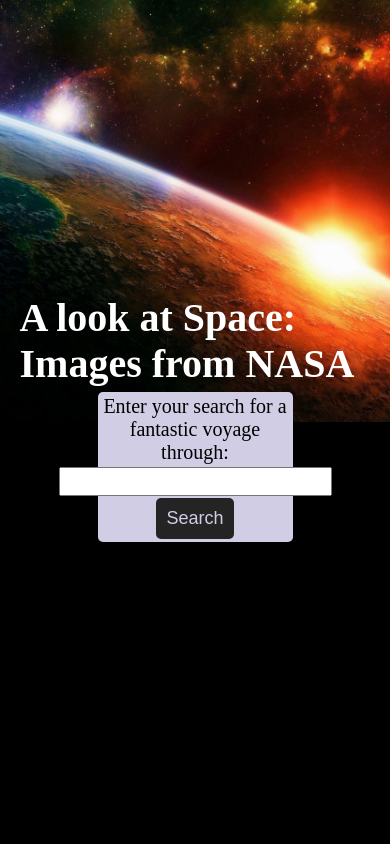
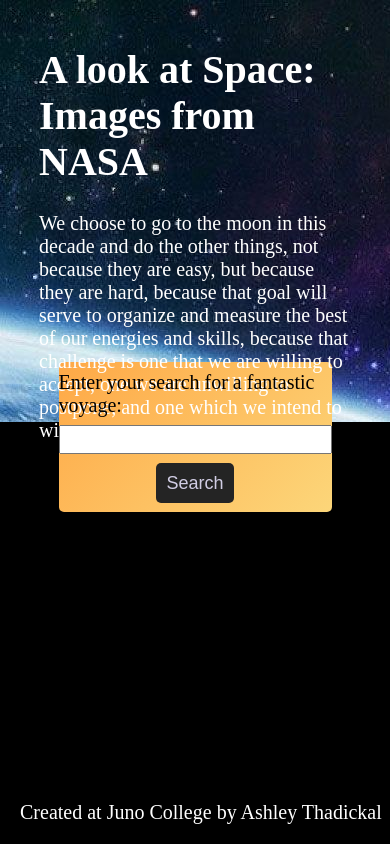
Before and after one commit to AshThadickal/ashleyThadickalProjectThree, a React (Create React App) app: page / in a window 390 px wide. Built offline with nearby package versions, Linux system fonts and the light colour scheme.

Commit message:
finalized styling including media queries

```diff
--- a/src/App.css
+++ b/src/App.css
@@ -1,4 +1,4 @@
-.App {
+/* .App {
   text-align: center;
 }
 
@@ -35,4 +35,4 @@
   to {
     transform: rotate(360deg);
   }
-}
+} */
--- a/src/App.js
+++ b/src/App.js
@@ -5,8 +5,7 @@
 import Popup from './Popup.js';
 import SearchAgainButton from './SearchAgainButton'
 
-import './App.css';
-
+// import './App.css';
 
 function App() {
   const [nasaItem, setNasaItem] = useState([]);
@@ -45,7 +44,6 @@
     }).then((response) => {
       const shorterResponse = (response.data.collection.items).slice(0, 9)
 
-
       const createLikes = (nasaItem) => {
         const responseWithLikes = [...nasaItem];
         responseWithLikes.forEach(item => {
@@ -54,20 +52,18 @@
 
         setNasaItem(responseWithLikes)
       }
-
-        shorterResponse.length === 0 ? setPopup(true) : createLikes(shorterResponse);;
-
+        shorterResponse.length === 0 ? setPopup(true) : createLikes(shorterResponse);
     })
     }
   }, [searchTerm])
 
-
-
-
   return (
-    <div className="App">
+    <div className='mainContainer'>
       <header>
-        <h1 className='wrapper' id='home'>A look at Space: <span>Images from NASA</span></h1>
+        <div className='wrapper headerContainer'>
+          <h1 id='home'>A look at Space: <span>Images from NASA</span></h1>
+          <p>We choose to go to the moon in this decade and do the other things, not because they are easy, but because they are hard, because that goal will serve to organize and measure the best of our energies and skills, because that challenge is one that we are willing to accept, one we are unwilling to postpone, and one which we intend to win.</p>
+        </div>
       </header>
       <InputForm
         handleSubmit={handleSubmit}
@@ -76,12 +72,10 @@
         setSearchAgain={setSearchAgain}
       />
 
-
-    <div className='resultsContainer'>
+    <section className='wrapper resultsContainer'>
       {
         nasaItem.map((nasaObject) => {
           return(
-
               <DisplayResults
                 key={nasaObject.data[0].nasa_id}
                 id={nasaObject.data[0].nasa_id}
@@ -91,18 +85,19 @@
                 activeLike={nasaObject.likes}
                 handleLike={handleLike}
                 />
-
-          )
+              )
         })
       }
-    </div>
 
       <SearchAgainButton
         searchAgain={searchAgain}
         setSearchAgain={setSearchAgain}
+        />
+    </section>
 
-        />
-      {/* <button className='searchAgain'><a href="#home">Click to Search Again</a></button> */}
+    <footer>
+      <p>Created at <a href='htts://www.junocollege.com'>Juno College</a> by Ashley Thadickal</p>
+    </footer>
 
       <Popup
         trigger={popup}
--- a/src/InputForm.js
+++ b/src/InputForm.js
@@ -3,7 +3,7 @@
 const InputForm = (props) => {
     return(
         <form onSubmit={props.handleSubmit}>
-            <label htmlFor="search">Enter your search for a fantastic voyage through:</label>
+            <label htmlFor="search">Enter your search for a fantastic voyage:</label>
             <input type="text" id="search" onChange={props.handleInput} value={props.userInput} />
             <button onClick={() => props.setSearchAgain(true)}>Search</button>
         </form>
--- a/src/index.css
+++ b/src/index.css
@@ -3,6 +3,19 @@
 * { -moz-box-sizing: border-box; -webkit-box-sizing: border-box; box-sizing: border-box; }
 
 .sr-only { position: absolute; width: 1px; height: 1px; margin: -1px; border: 0; padding: 0; white-space: nowrap; clip-path: inset(100%); clip: rect(0 0 0 0); overflow: hidden;}
+
+html,
+body {
+  height: 100%;
+  position: relative;
+}
+
+.mainContainer {
+  min-height: 100vh;
+  display: block;
+  position: relative;
+  padding-bottom: 100px;
+}
 
 html {
   font-size: 125%;
@@ -14,13 +27,16 @@
 
 .wrapper {
   max-width: 1200px;
-  width: 90%;
+  width: 80%;
   margin: 0 auto;
+}
+
+.headerContainer {
+  padding-top: 150px;
 }
 
 h1 {
   font-size: 2rem;
-  padding-top: 35vh;
   text-align: left;
   color: white;
 }
@@ -33,8 +49,14 @@
   font-size: 1rem;
 }
 
-p {
+/* p {
   padding: 0 20px;
+} */
+
+header p {
+  color: white;
+  width: 60%;
+  padding: 0;
 }
 
 button {
@@ -44,6 +66,7 @@
   padding: 10px;
   border: none;
   border-radius: 5px;
+  cursor: pointer;
 }
 
 a {
@@ -56,7 +79,7 @@
   background-size: cover;
   background-repeat: no-repeat;
   background-position: center;
-  height: 50vh;
+  height: 60vh;
 }
 
 .resultsContainer {
@@ -81,22 +104,35 @@
   display: block;
   margin-right: 10px;
   margin-left: auto;
+  height: 50px
 }
 
+
 form {
+  background-image: linear-gradient(-45deg,#fcda7e,#ff9733, #da4014);
+  background-size: 400%;
+  animation: gradient 15s ease infinite;
   height: 150px;
   width: 50%;
-  margin: -30px auto 40px auto;
-  background-color: #d1cde4;
-;
+  margin: -15px auto 10px auto;
   border-radius: 5px;
   display: flex;
   flex-direction: column;
   align-items: center;
   justify-content: space-evenly;
+  }
 
-}
-
+  @keyframes gradient {
+    0% {
+      background-position: 0% 50%;
+    }
+    50% {
+      background-position: 100% 50%;
+    }
+    100% {
+      background-position: 0% 50%;
+    }
+  }
 .unliked {
   color: red;
 }
@@ -126,14 +162,63 @@
   right: 16px;
 }
 
+footer {
+  color: white;
+  position: absolute;
+  bottom: 0%;
+  width: 100%;
+  left: 20px;
+}
 
+footer a {
+  color: white;
+}
 
+@media (max-width: 940px) {
+  .results {
+    width: calc(50% - 20px);
+  }
+}
 
-/* Moons Photo Credit: Photo by <a href="https://unsplash.com/@codefriend_de?utm_source=unsplash&utm_medium=referral&utm_content=creditCopyText">Lars Kuczynski</a> on <a href="https://unsplash.com/images/nature/outer-space?utm_source=unsplash&utm_medium=referral&utm_content=creditCopyText">Unsplash</a>
+@media (max-width: 700px) {
+  header {
+  background-size: auto;
+  background-position: initial;
+  height: 50vh;
+  }
 
-Galaxy Photo Credit: Photo by <a href="https://unsplash.com/@jeremythomasphoto?utm_source=unsplash&utm_medium=referral&utm_content=creditCopyText">Jeremy Thomas</a> on <a href="https://unsplash.com/images/nature/outer-space?utm_source=unsplash&utm_medium=referral&utm_content=creditCopyText">Unsplash</a>
+  header p {
+    width: 100%;
+  }
 
-Moon Photo Credit:
-Photo by Chuck Johnson from Pexels
+  .headerContainer {
+    padding-top: 20px
+  }
 
-  */
+  form {
+    margin-top: -60px;
+    width: 70%;
+  }
+
+  .resultsContainer {
+    display: block;
+  }
+
+  .results {
+    width: 100%;
+  }
+}
+
+@media (max-width: 385px) {
+  header {
+    height: 40vh;
+  }
+  .headerContainer {
+    padding-top: 150px;
+  }
+  header p {
+    display: none;
+  }
+}
+
+/* Background Image Credit: https://wallpaperaccess.com/space#google_vignette */
```
